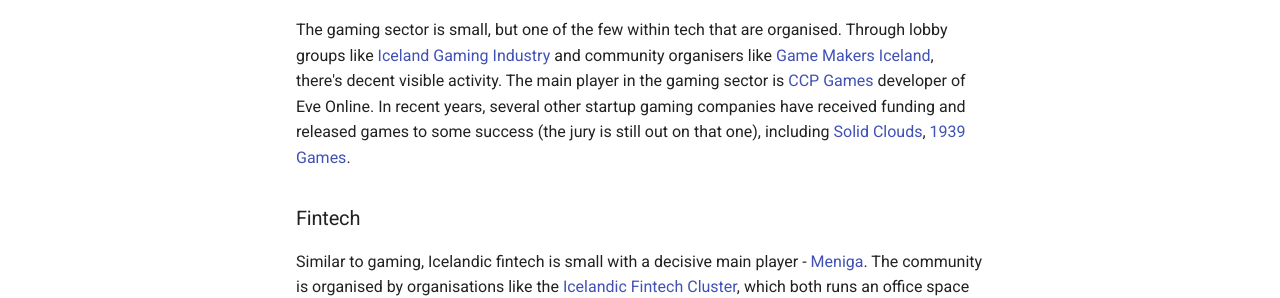
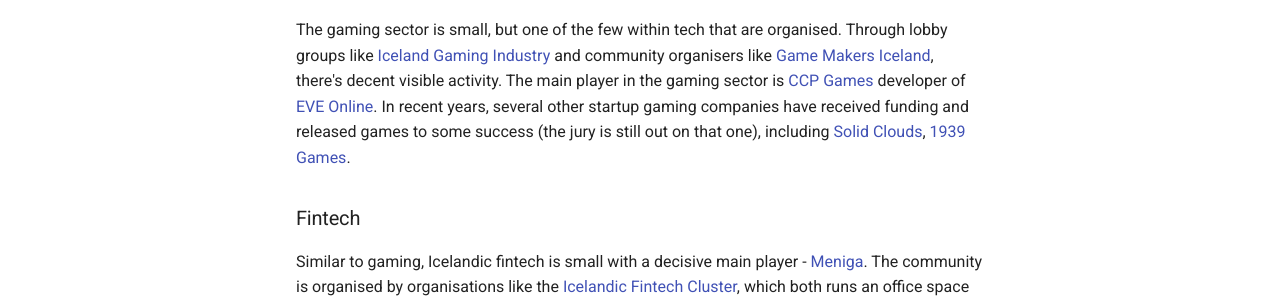
Before and after one commit to jokull/awesome-reykjavik, an MkDocs documentation site: the page built from docs/guides/tech-scene.md, in a window 1280 px wide and 1335 px high. Shown: the part 562-860 px from the top of the window. Built offline with MkDocs 1.6.1 and Material for MkDocs 9.7.7, drawn with Linux system fonts in a browser that asks for light colours; comment, search, counter and statistics services are not loaded; part of the change alters nothing that is shown.

```diff
--- a/docs/guides/tech-scene.md
+++ b/docs/guides/tech-scene.md
@@ -9,8 +9,8 @@ Small, but growing is probably the best way to describe it. It's characterised b
 ### Gaming
 
 The gaming sector is small, but one of the few within tech that are organised. Through lobby groups like [Iceland Gaming Industry](https://www.igi.is) and community organisers like [Game Makers Iceland](https://www.gamemakers.is), there's decent visible activity.
-The main player in the gaming sector is [CCP Games](https://ccpgames.com) developer of Eve Online.
-In recent years, several other startup gaming companies have received funding and released games to some success (the jury is still out on that one), including [Solid Clouds](https://www.solidclouds.com), [1939 Games](www.1939games.com).
+The main player in the gaming sector is [CCP Games](https://www.ccpgames.com/) developer of [EVE Online](https://www.eveonline.com/).
+In recent years, several other startup gaming companies have received funding and released games to some success (the jury is still out on that one), including [Solid Clouds](https://www.solidclouds.com), [1939 Games](https://www.1939games.com).
 
 ### Fintech
 
```
